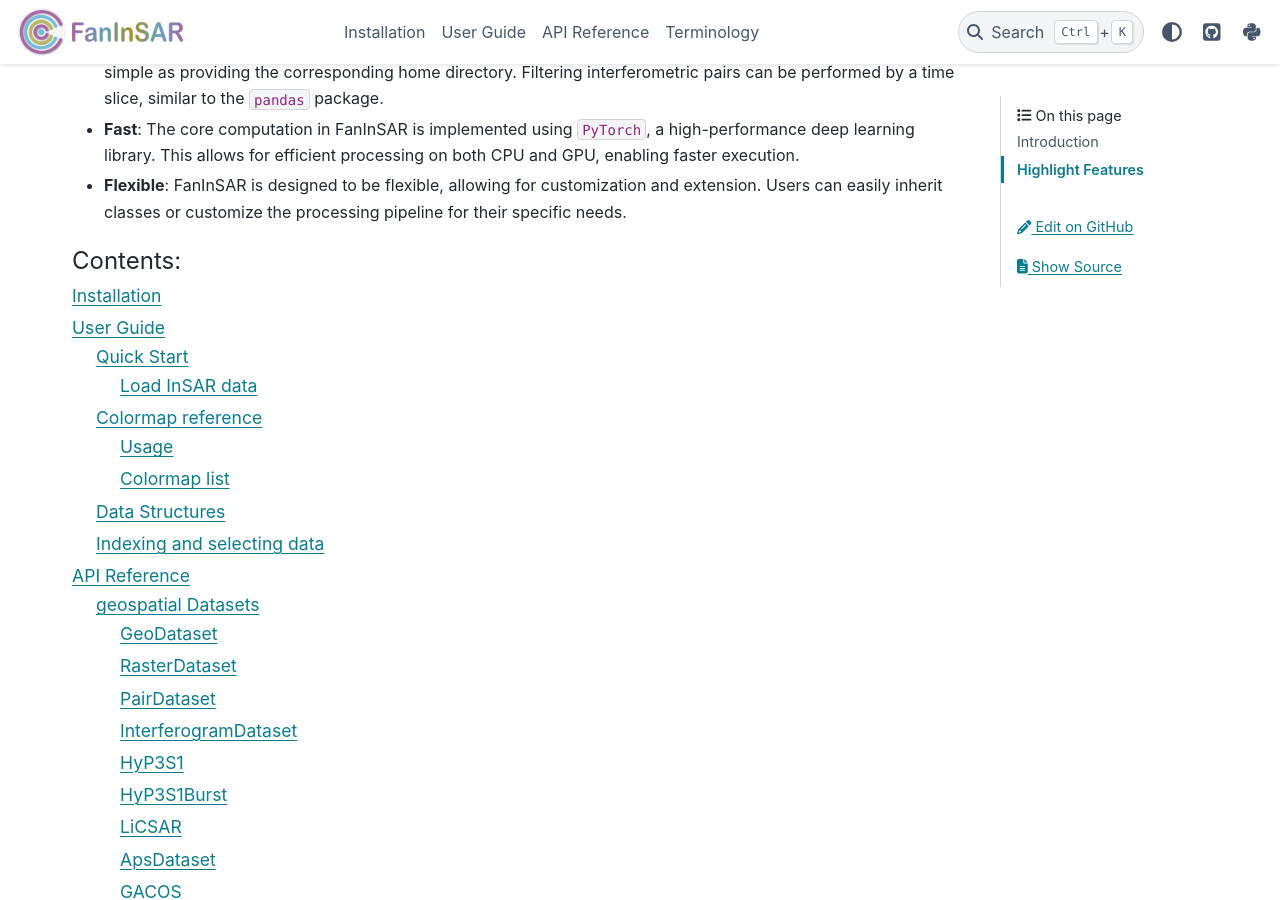
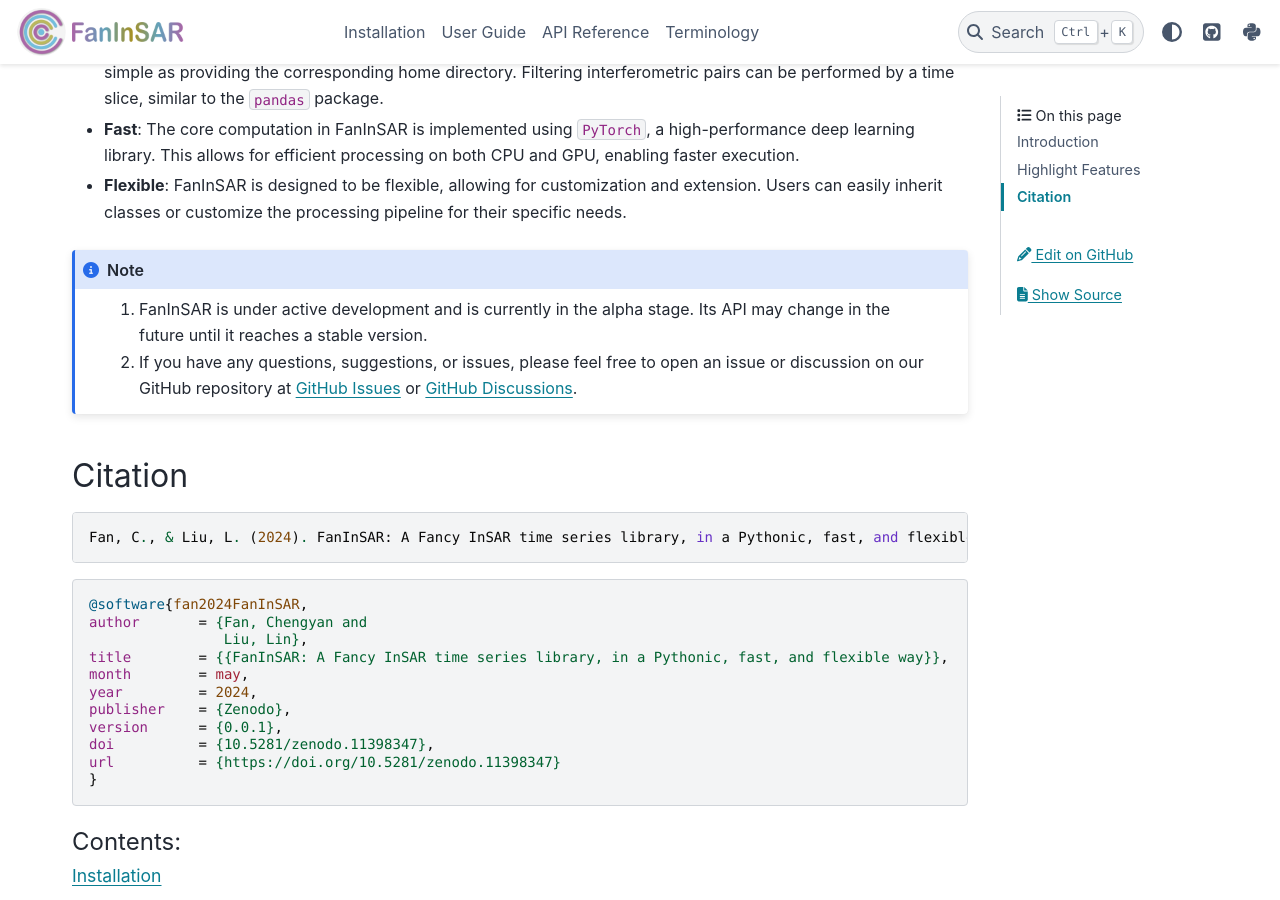
Before and after one commit to Fanchengyan/FanInSAR, a Sphinx documentation site: the page built from docs/source/index.rst, in a window 1280 px wide and 900 px high, scrolled down 567 px. Built offline with Sphinx 7.4.7 and the PyData theme 0.15.4, drawn with Linux system fonts in a browser that asks for light colours.

Commit message:
update docs & add citation

```diff
--- a/docs/source/index.rst
+++ b/docs/source/index.rst
@@ -19,6 +19,33 @@ Highlight Features
 - **Fast**: The core computation in FanInSAR is implemented using ``PyTorch``, a high-performance deep learning library. This allows for efficient processing on both CPU and GPU, enabling faster execution.
 - **Flexible**: FanInSAR is designed to be flexible, allowing for customization and extension. Users can easily inherit classes or customize the processing pipeline for their specific needs.
 
+.. note::
+
+    1. FanInSAR is under active development and is currently in the alpha stage. Its API may change in the future until it reaches a stable version.
+    2. If you have any questions, suggestions, or issues, please feel free to open an issue or discussion on our GitHub repository at `GitHub Issues <https://github.com/Fanchengyan/FanInSAR/issues>`_ or `GitHub Discussions <https://github.com/Fanchengyan/FanInSAR/discussions>`_.
+
+Citation
+--------
+
+.. code-block::
+
+    Fan, C., & Liu, L. (2024). FanInSAR: A Fancy InSAR time series library, in a Pythonic, fast, and flexible way (0.0.1). Zenodo. https://doi.org/10.5281/zenodo.11398347
+
+.. code-block:: bibtex
+
+    @software{fan2024FanInSAR,
+    author       = {Fan, Chengyan and
+                    Liu, Lin},
+    title        = {{FanInSAR: A Fancy InSAR time series library, in a Pythonic, fast, and flexible way}},
+    month        = may,
+    year         = 2024,
+    publisher    = {Zenodo},
+    version      = {0.0.1},
+    doi          = {10.5281/zenodo.11398347},
+    url          = {https://doi.org/10.5281/zenodo.11398347}
+    }
+
+
 .. toctree::
    :maxdepth: 3
    :caption: Contents:
```
Also changed, not shown: README.md (+4 -0 lines), 1 other file.
